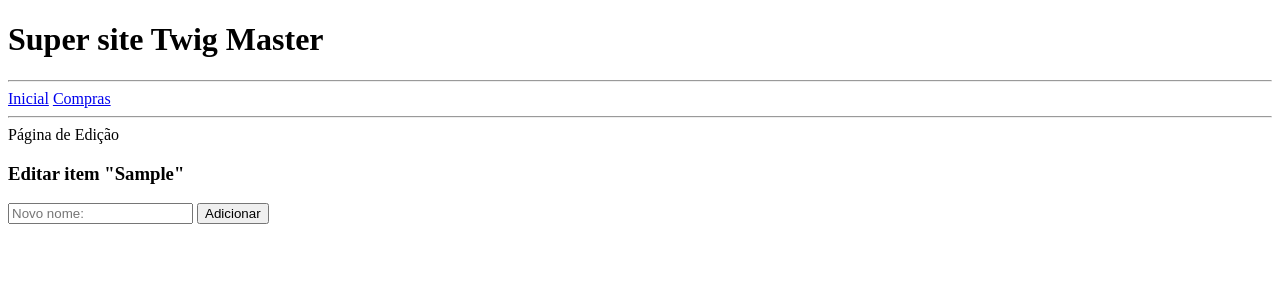
After one commit to Arthur-Sbeghen/3-Info-Twig-2025, a PHP site: the page made by compras_edt.php in a window 1280 px wide. The commit adds this page. Shown: the top 300 px of the page. Run offline with PHP 8.4, Linux system fonts and the light colour scheme; tables that the repository leaves empty hold one stand-in row (values such as "Sample post"); some libraries are stand-ins or nearby versions.

Commit message:
Adiciona CRUD

```diff
--- a/compras.php
+++ b/compras.php
@@ -1,5 +1,11 @@
 <?php
 require_once 'twig_carregar.php';
+require 'inc/banco.php';
+
+$dados = $pdo->query('SELECT * FROM compras');
+$comp = $dados->fetchAll(PDO::FETCH_ASSOC);
+
 echo $twig->render("compras.html", [
     'titulo'=>'Compras',
+    'compras' => $comp
 ]);
--- /dev/null
+++ b/compras_edt.php
@@ -0,0 +1,17 @@
+<?php
+require_once 'twig_carregar.php';
+require 'inc/banco.php';
+
+$nome = $_GET['name'] ?? null;
+$id = $_GET['id'] ?? null;
+$pNome = $_POST['item'] ?? null;
+$pId = $_POST['id'] ?? null;
+
+if ($nome && $id) {
+    echo $twig->render("edit.html", ['item'=> $nome,'id' => $id]);
+} elseif ($pNome && $pId) {
+    $query = $pdo->prepare("UPDATE compras c SET item = :nome WHERE id = :id");
+    $binds = [':nome' => $pNome, ':id' => $pId];
+    $query->execute($binds);
+    header("location:compras.php");
+}
--- a/templates/_base.html
+++ b/templates/_base.html
@@ -4,6 +4,7 @@
     <meta charset="UTF-8">
     <meta name="viewport" content="width=device-width, initial-scale=1.0">
     <title>Super Twig</title>
+    <link rel="stylesheet" href="https://cdnjs.cloudflare.com/ajax/libs/font-awesome/6.7.2/css/all.min.css" integrity="sha512-Evv84Mr4kqVGRNSgIGL/F/aIDqQb7xQ2vcrdIwxfjThSH8CSR7PBEakCr51Ck+w+/U6swU2Im1vVX0SVk9ABhg==" crossorigin="anonymous" referrerpolicy="no-referrer" />
 </head>
 <body>
     <header>
--- /dev/null
+++ b/templates/edit.html
@@ -0,0 +1,11 @@
+{% extends "_base.html" %}
+{% block conteudo %}
+Página de Edição
+
+<h3>Editar item "{{ item }}"</h3>
+<form action="compras_edt.php" method="post">
+    <input type="hidden" name="id" value="{{id}}">
+    <input type="text" name="item" placeholder="Novo nome:" required>
+    <button type="submit">Adicionar</button>
+</form>
+{% endblock %}
```
Also changed, not shown: compras_adc.php (added, +11 -0 lines), compras_del.php (added, +11 -0 lines), templates/compras.html (+12 -0 lines).
